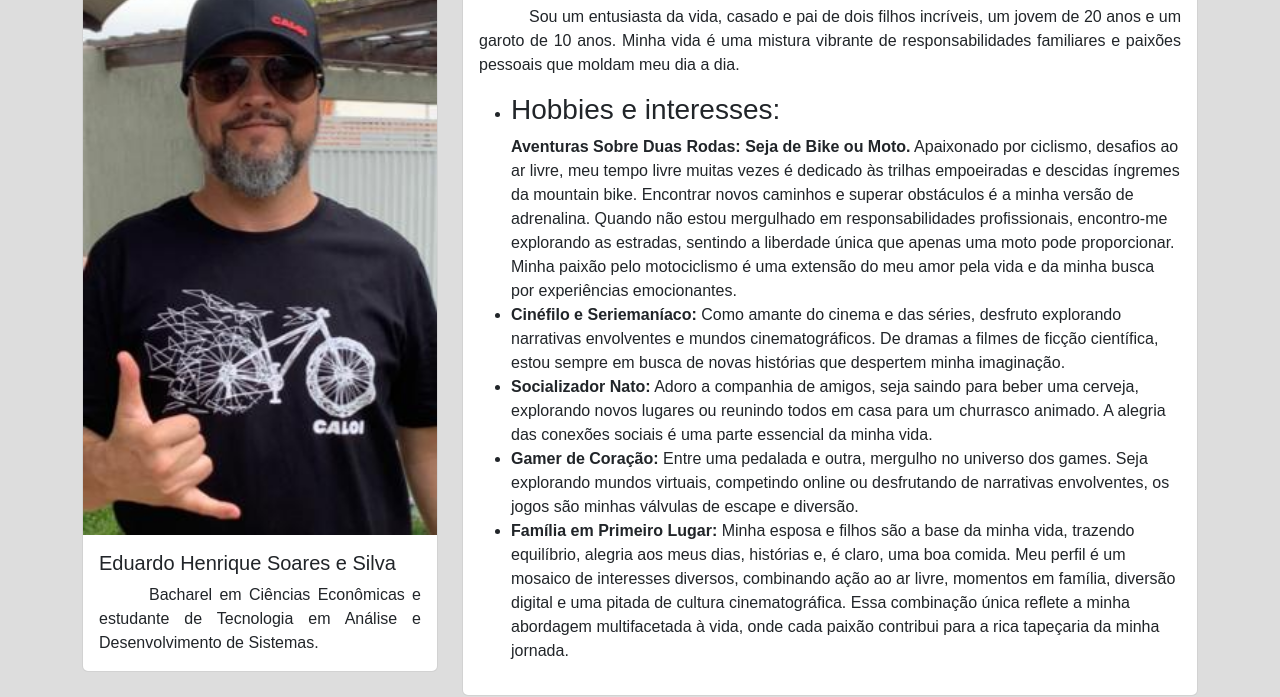
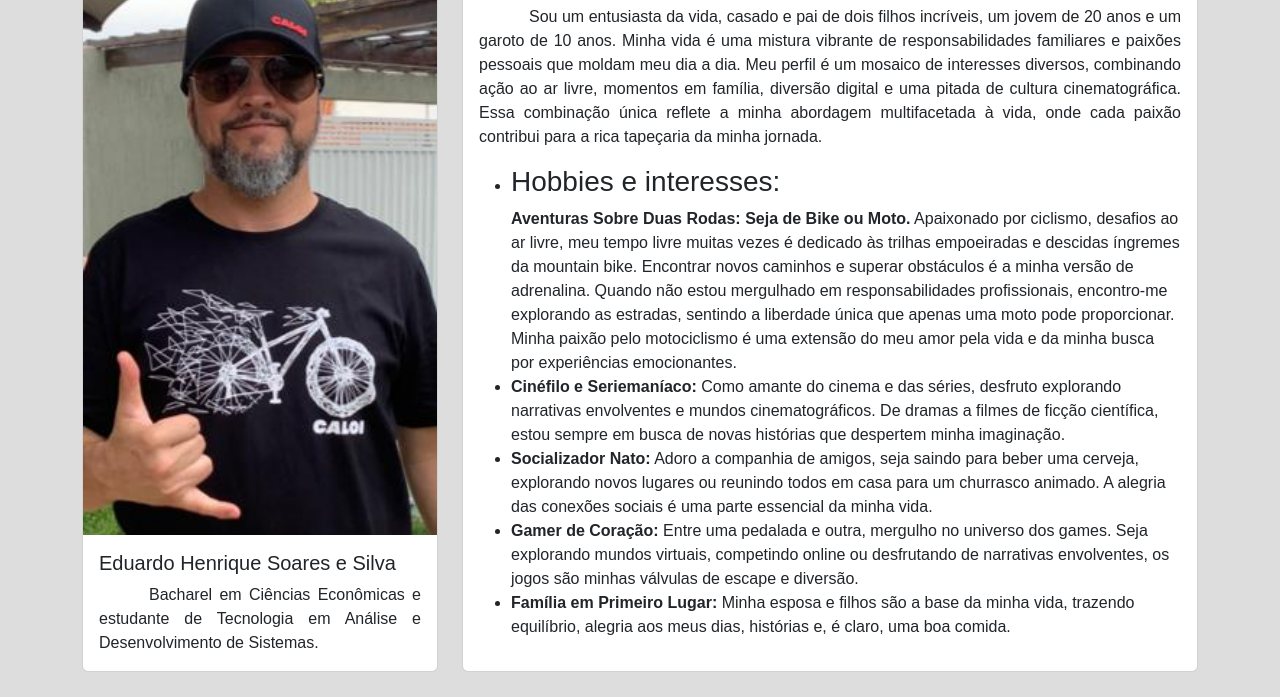
Before and after one commit to EHSS1/Trabalho_perfil, a plain HTML site: page index.html in a window 1280 px wide. Shown: the part 442-1139 px from the top of the page. Drawn offline with nearby package versions, Linux system fonts and the light colour scheme.

Commit message:
Atualização

```diff
--- a/index.html
+++ b/index.html
@@ -31,7 +31,7 @@
             <div class="card">
                 <div class="card-body">
                     <h2>Informações Pessoais</h2>
-                    <p>Sou um entusiasta da vida, casado e pai de dois filhos incríveis, um jovem de 20 anos e um garoto de 10 anos. Minha vida é uma mistura vibrante de responsabilidades familiares e paixões pessoais que moldam meu dia a dia.<br/>
+                    <p>Sou um entusiasta da vida, casado e pai de dois filhos incríveis, um jovem de 20 anos e um garoto de 10 anos. Minha vida é uma mistura vibrante de responsabilidades familiares e paixões pessoais que moldam meu dia a dia. Meu perfil é um mosaico de interesses diversos, combinando ação ao ar livre, momentos em família, diversão digital e uma pitada de cultura cinematográfica. Essa combinação única reflete a minha abordagem multifacetada à vida, onde cada paixão contribui para a rica tapeçaria da minha jornada.<br/>
                     <ul>
                         <li><h3>Hobbies e interesses:</h3>
                         <b>Aventuras Sobre Duas Rodas: Seja de Bike ou Moto.</b>
@@ -46,7 +46,7 @@
                         <li><b>Gamer de Coração:</b>
                             Entre uma pedalada e outra, mergulho no universo dos games. Seja explorando mundos virtuais, competindo online ou desfrutando de narrativas envolventes, os jogos são minhas válvulas de escape e diversão.</li>
                         <li><b>Família em Primeiro Lugar:</b>
-                        Minha esposa e filhos são a base da minha vida, trazendo equilíbrio, alegria aos meus dias, histórias e, é claro, uma boa comida. Meu perfil é um mosaico de interesses diversos, combinando ação ao ar livre, momentos em família, diversão digital e uma pitada de cultura cinematográfica. Essa combinação única reflete a minha abordagem multifacetada à vida, onde cada paixão contribui para a rica tapeçaria da minha jornada.</li>
+                        Minha esposa e filhos são a base da minha vida, trazendo equilíbrio, alegria aos meus dias, histórias e, é claro, uma boa comida. </li>
 
                     </ul>
                         </p>
```
